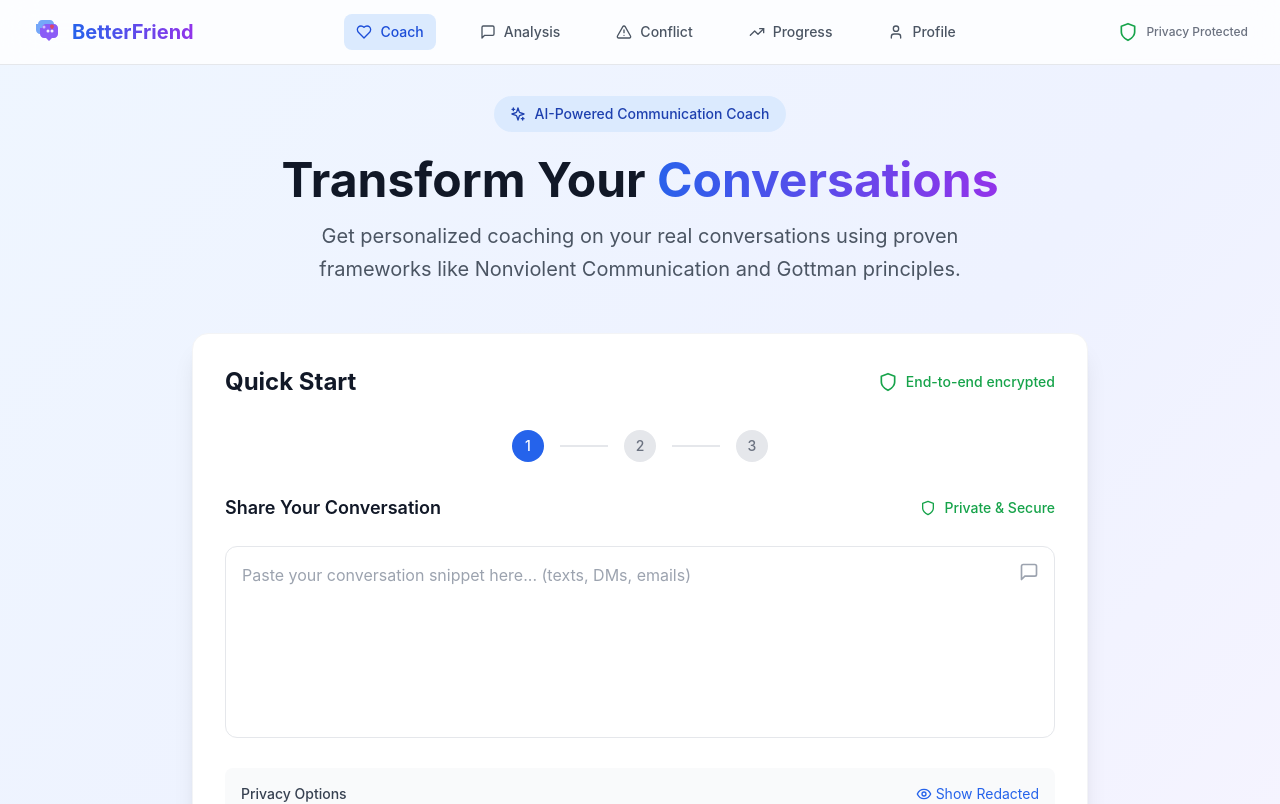
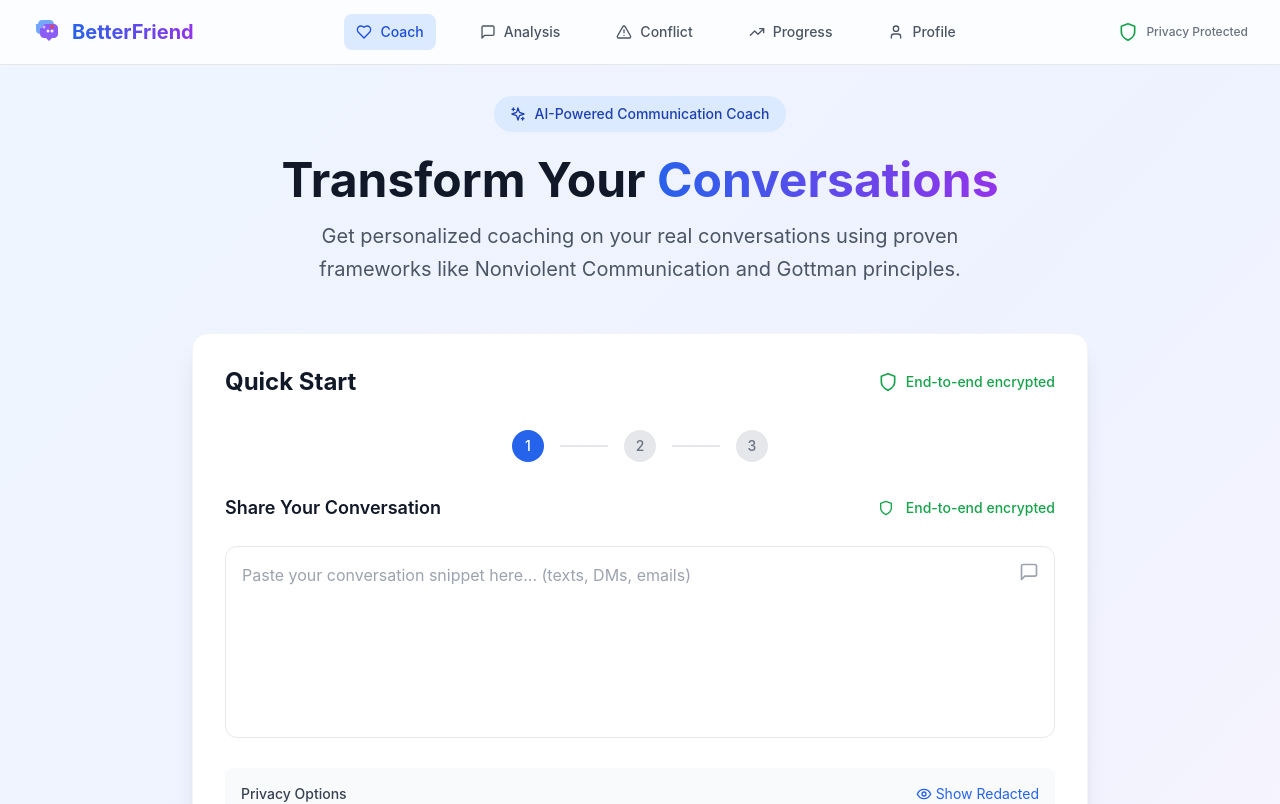
Before and after one commit to judyoh1998/vibecoding, a React (Vite) app: page / in a window 1280 px wide. Shown: the top 804 px of the page. Built offline with nearby package versions, Linux system fonts and the light colour scheme.

Commit message:
Consolidate privacy indicators on HomePage

```diff
--- a/src/pages/HomePage.tsx
+++ b/src/pages/HomePage.tsx
@@ -224,9 +224,9 @@
                   <h3 className="text-lg font-semibold text-gray-900">
                     Share Your Conversation
                   </h3>
-                  <div className="flex items-center space-x-2 text-green-600">
+                  <div className="flex items-center space-x-3 text-green-600">
                     <Shield className="w-4 h-4" />
-                    <span className="text-sm font-medium">Private & Secure</span>
+                    <span className="text-sm font-medium">End-to-end encrypted</span>
                   </div>
                 </div>
                 <div className="relative">
```
